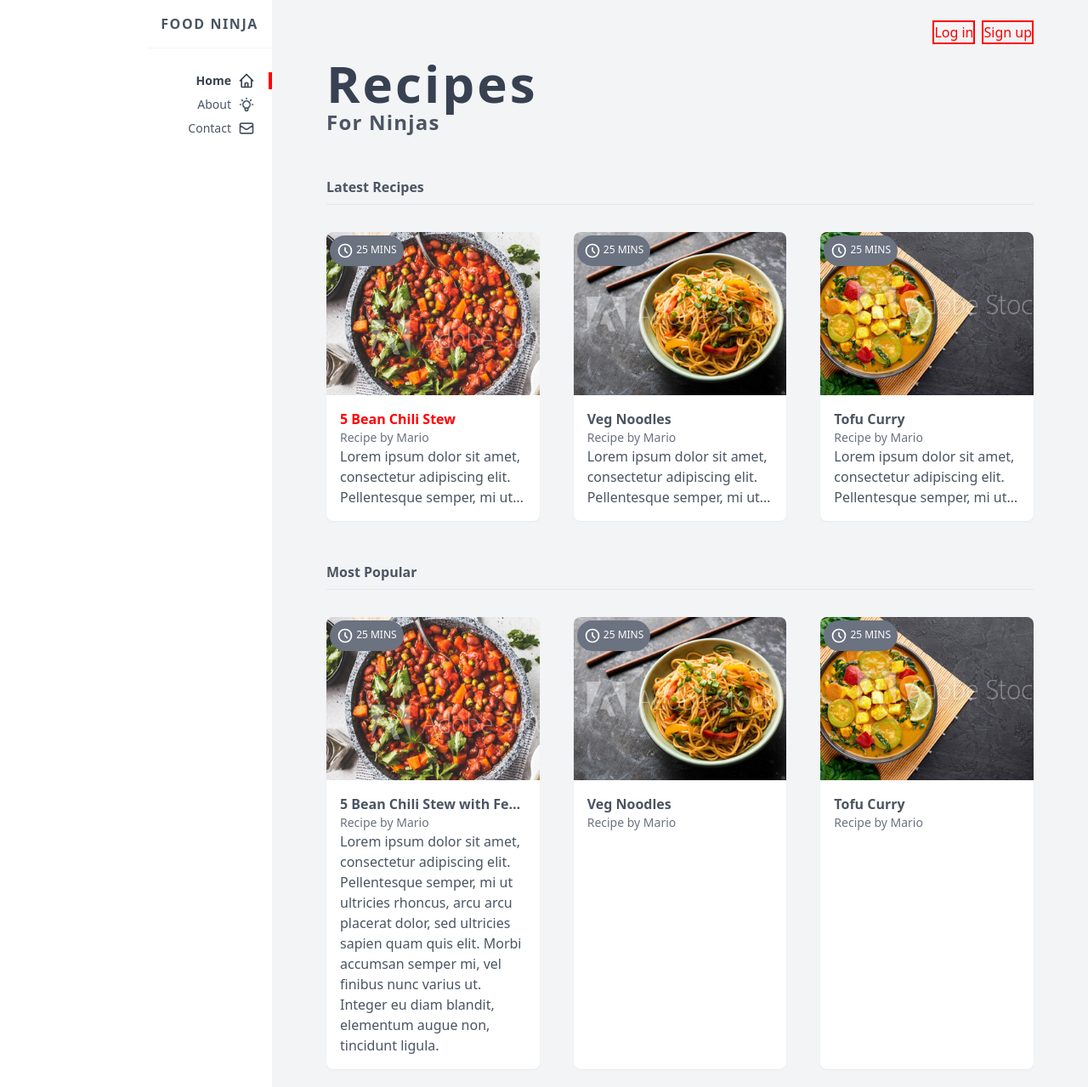
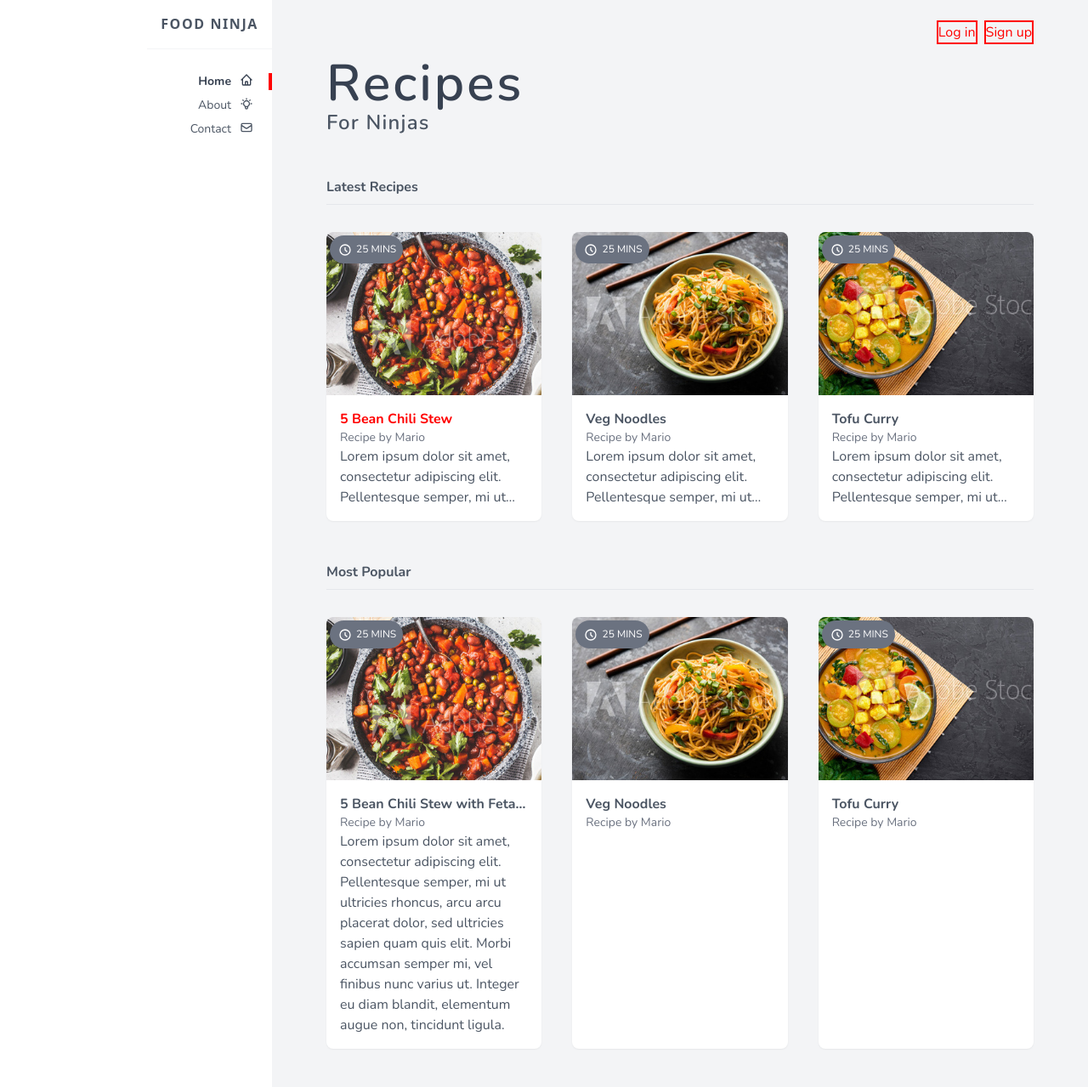
Before and after one commit to Priyaqb/tailwind.github.io, a plain HTML site: page index-2.html in a window 1280 px wide. Shown: the top 1279 px of the page at 85% size. Drawn offline with nearby package versions, Linux system fonts and the light colour scheme.

Commit message:
Style fix

```diff
--- a/index-2.html
+++ b/index-2.html
@@ -8,14 +8,14 @@
   <link rel="stylesheet" href="style.css">
 </head>
 
-<body class="text-gray-600 font-body">
+<body class="text-gray-600 font-primary">
 
   <div class="flex">
     <div class="md:flex-auto md:w-1/4 md:flex md:justify-end">
       <nav class="text-right">
         <div class="flex justify-between items-center">
           <h1>
-            <a href="/" class="hover:text-gray-700 tracking-widest">Food Ninja</a>
+            <a href="/" class="hover:text-gray-700 tracking-widest font-sans">Food Ninja</a>
           </h1>
           <div class="px-4 cursor-pointer md:hidden" id="burger">
             <svg class="w-6 h-6" fill="none" stroke-linecap="round" stroke-linejoin="round" stroke-width="2"
@@ -28,7 +28,7 @@
           <li class="text-gray-700 font-bold py-1">
             <a href="#" class="block px-4 flex justify-end border-r-4 border-primary">
               <span>Home</span>
-              <svg class="w-5 ml-2" fill="none" stroke-linecap="round" stroke-linejoin="round" stroke-width="2"
+              <svg class="w-5 ml-2 max-h-4" fill="none" stroke-linecap="round" stroke-linejoin="round" stroke-width="2"
                 stroke="currentColor" viewBox="0 0 24 24">
                 <path
                   d="M3 12l2-2m0 0l7-7 7 7M5 10v10a1 1 0 001 1h3m10-11l2 2m-2-2v10a1 1 0 01-1 1h-3m-6 0a1 1 0 001-1v-4a1 1 0 011-1h2a1 1 0 011 1v4a1 1 0 001 1m-6 0h6">
@@ -39,7 +39,7 @@
           <li class="py-1">
             <a href="#" class="block px-4 flex justify-end border-r-4 border-white">
               <span>About</span>
-              <svg class="w-5 ml-2" fill="none" stroke-linecap="round" stroke-linejoin="round" stroke-width="2"
+              <svg class="w-5 ml-2 max-h-4" fill="none" stroke-linecap="round" stroke-linejoin="round" stroke-width="2"
                 stroke="currentColor" viewBox="0 0 24 24">
                 <path
                   d="M9.663 17h4.673M12 3v1m6.364 1.636l-.707.707M21 12h-1M4 12H3m3.343-5.657l-.707-.707m2.828 9.9a5 5 0 117.072 0l-.548.547A3.374 3.374 0 0014 18.469V19a2 2 0 11-4 0v-.531c0-.895-.356-1.754-.988-2.386l-.548-.547z">
@@ -50,7 +50,7 @@
           <li class="py-1">
             <a href="#" class="block px-4 flex justify-end border-r-4 border-white">
               <span>Contact</span>
-              <svg class="w-5 ml-2" fill="none" stroke-linecap="round" stroke-linejoin="round" stroke-width="2"
+              <svg class="w-5 ml-2 max-h-4" fill="none" stroke-linecap="round" stroke-linejoin="round" stroke-width="2"
                 stroke="currentColor" viewBox="0 0 24 24">
                 <path
                   d="M3 8l7.89 5.26a2 2 0 002.22 0L21 8M5 19h14a2 2 0 002-2V7a2 2 0 00-2-2H5a2 2 0 00-2 2v10a2 2 0 002 2z">
@@ -80,9 +80,9 @@
       <div>
         <h4 class="font-bold pb-2 mt-12 border-b border-gray-200">Latest Recipes</h4>
 
-        <div class="mt-8 flex lg:flex-wrap gap-10">
+        <div class="mt-8 flex lg:flex-wrap -ml-9">
           <!-- cards go here -->
-          <div class="card hover:shadow-lg">
+          <div class="card hover:shadow-lg ml-9">
             <img src="img/stew.jpg" alt="stew" class="h-32 sm:h-48 w-full object-cover">
             <div class="m-4">
               <span class="font-bold text-primary">5 Bean Chili Stew</span>
@@ -92,14 +92,14 @@
                 nunc varius ut. Integer eu diam blandit, elementum augue non, tincidunt ligula. </p>
             </div>
             <div class="badge">
-              <svg class="inline-block w-5" fill="none" stroke-linecap="round" stroke-linejoin="round" stroke-width="2"
+              <svg class="inline-block w-5 max-h-4" fill="none" stroke-linecap="round" stroke-linejoin="round" stroke-width="2"
                 stroke="currentColor" viewBox="0 0 24 24">
                 <path d="M12 8v4l3 3m6-3a9 9 0 11-18 0 9 9 0 0118 0z"></path>
               </svg>
               <span>25 mins</span>
             </div>
           </div>
-          <div class="card hover:shadow-lg">
+          <div class="card hover:shadow-lg ml-9">
             <img src="img/noodles.jpg" alt="noodles" class="h-32 sm:h-48 w-full object-cover">
             <div class="m-4">
               <span class="font-bold">Veg Noodles</span>
@@ -109,14 +109,14 @@
                 nunc varius ut. Integer eu diam blandit, elementum augue non, tincidunt ligula. </p>
             </div>
             <div class="badge">
-              <svg class="inline-block w-5" fill="none" stroke-linecap="round" stroke-linejoin="round" stroke-width="2"
+              <svg class="inline-block w-5 max-h-4" fill="none" stroke-linecap="round" stroke-linejoin="round" stroke-width="2"
                 stroke="currentColor" viewBox="0 0 24 24">
                 <path d="M12 8v4l3 3m6-3a9 9 0 11-18 0 9 9 0 0118 0z"></path>
               </svg>
               <span>25 mins</span>
             </div>
           </div>
-          <div class="card hover:shadow-lg">
+          <div class="card hover:shadow-lg ml-9">
             <img src="img/curry.jpg" alt="curry" class="h-32 sm:h-48 w-full object-cover">
             <div class="m-4">
               <span class="font-bold">Tofu Curry</span>
@@ -126,7 +126,7 @@
                 nunc varius ut. Integer eu diam blandit, elementum augue non, tincidunt ligula. </p>
             </div>
             <div class="badge">
-              <svg class="inline-block w-5" fill="none" stroke-linecap="round" stroke-linejoin="round" stroke-width="2"
+              <svg class="inline-block w-5 max-h-4" fill="none" stroke-linecap="round" stroke-linejoin="round" stroke-width="2"
                 stroke="currentColor" viewBox="0 0 24 24">
                 <path d="M12 8v4l3 3m6-3a9 9 0 11-18 0 9 9 0 0118 0z"></path>
               </svg>
@@ -137,9 +137,9 @@
 
         <h4 class="font-bold pb-2 mt-12 border-b border-gray-200">Most Popular</h4>
 
-        <div class="mt-8 flex lg:flex-wrap gap-10">
+        <div class="mt-8 flex lg:flex-wrap -ml-9">
           <!-- cards go here -->
-          <div class="card hover:shadow-lg">
+          <div class="card ml-9 hover:shadow-lg">
             <img src="img/stew.jpg" alt="stew" class="h-32 sm:h-48 w-full object-cover">
             <div class="m-4">
               <span class="font-bold truncate block">5 Bean Chili Stew with Feta Cheese</span>
@@ -149,35 +149,35 @@
                 nunc varius ut. Integer eu diam blandit, elementum augue non, tincidunt ligula. </p>
             </div>
             <div class="badge">
-              <svg class="inline-block w-5" fill="none" stroke-linecap="round" stroke-linejoin="round" stroke-width="2"
+              <svg class="inline-block w-5 max-h-4" fill="none" stroke-linecap="round" stroke-linejoin="round" stroke-width="2"
                 stroke="currentColor" viewBox="0 0 24 24">
                 <path d="M12 8v4l3 3m6-3a9 9 0 11-18 0 9 9 0 0118 0z"></path>
               </svg>
               <span>25 mins</span>
             </div>
           </div>
-          <div class="card hover:shadow-lg">
+          <div class="card ml-9 hover:shadow-lg">
             <img src="img/noodles.jpg" alt="noodles" class="h-32 sm:h-48 w-full object-cover">
             <div class="m-4">
               <span class="font-bold">Veg Noodles</span>
               <span class="block text-gray-500 text-sm">Recipe by Mario</span>
             </div>
             <div class="badge">
-              <svg class="inline-block w-5" fill="none" stroke-linecap="round" stroke-linejoin="round" stroke-width="2"
+              <svg class="inline-block w-5 max-h-4" fill="none" stroke-linecap="round" stroke-linejoin="round" stroke-width="2"
                 stroke="currentColor" viewBox="0 0 24 24">
                 <path d="M12 8v4l3 3m6-3a9 9 0 11-18 0 9 9 0 0118 0z"></path>
               </svg>
               <span>25 mins</span>
             </div>
           </div>
-          <div class="card hover:shadow-lg">
+          <div class="card ml-9 hover:shadow-lg">
             <img src="img/curry.jpg" alt="curry" class="h-32 sm:h-48 w-full object-cover">
             <div class="m-4">
               <span class="font-bold">Tofu Curry</span>
               <span class="block text-gray-500 text-sm">Recipe by Mario</span>
             </div>
             <div class="badge">
-              <svg class="inline-block w-5" fill="none" stroke-linecap="round" stroke-linejoin="round" stroke-width="2"
+              <svg class="inline-block w-5 max-h-4" fill="none" stroke-linecap="round" stroke-linejoin="round" stroke-width="2"
                 stroke="currentColor" viewBox="0 0 24 24">
                 <path d="M12 8v4l3 3m6-3a9 9 0 11-18 0 9 9 0 0118 0z"></path>
               </svg>
```
Also changed, not shown: style.css.
